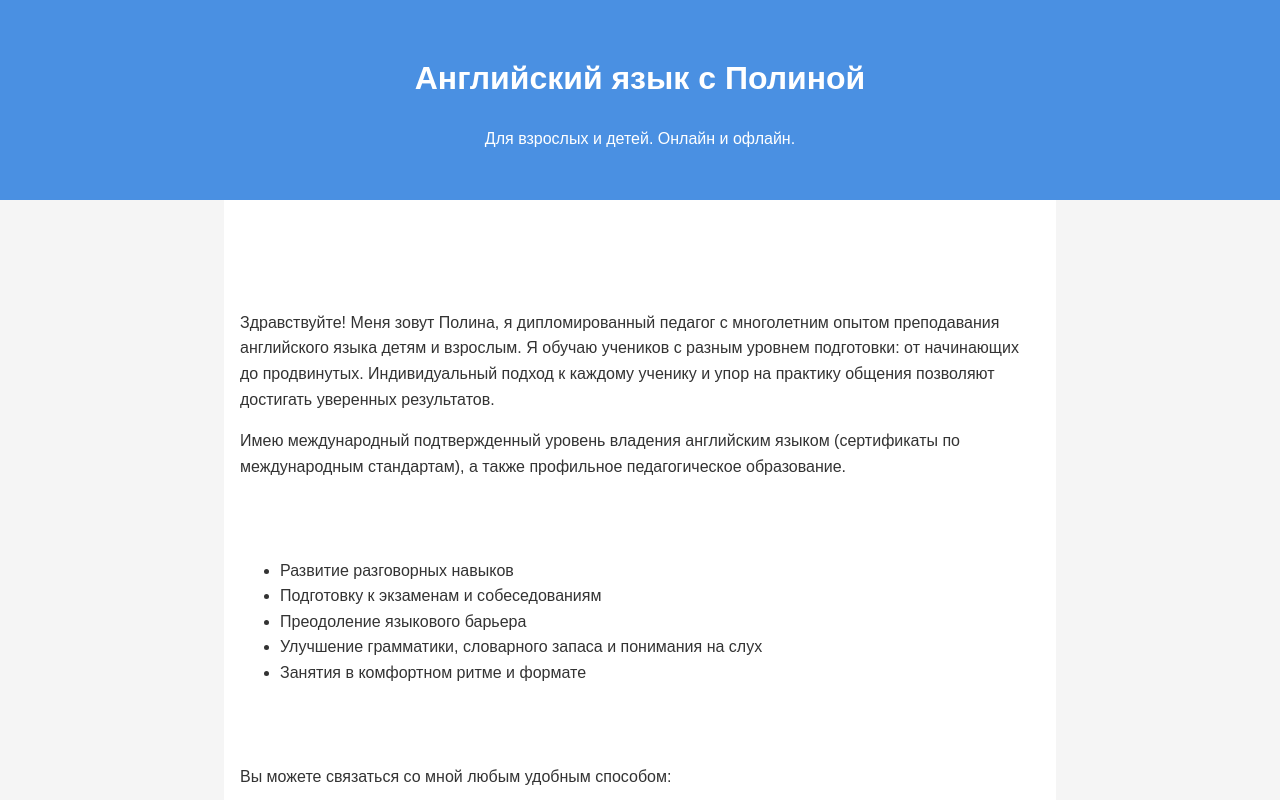
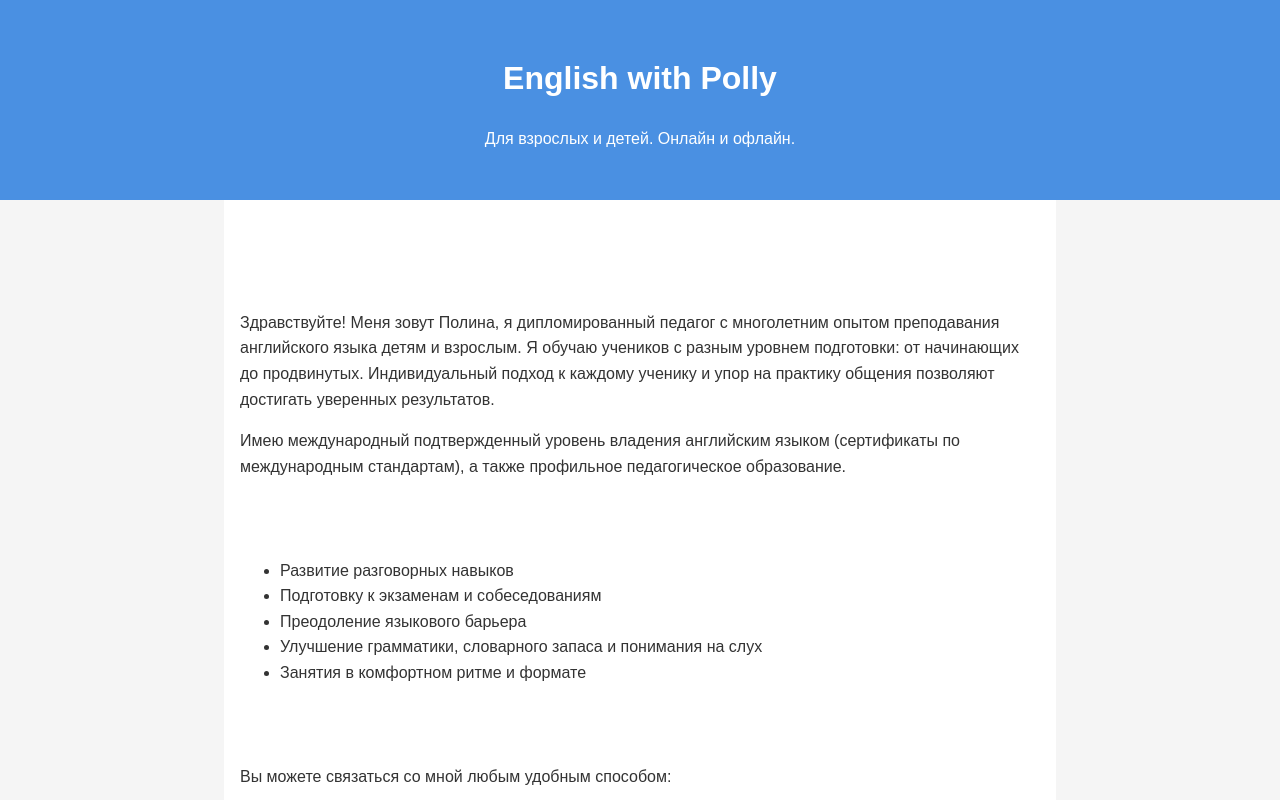
Before and after one commit to Staffsd/English-with-Polly, a plain HTML site: page index.html in a window 1280 px wide. Shown: the top 800 px of the page. Drawn offline with Linux system fonts and the light colour scheme.

Commit message:
Update index.html

```diff
--- a/index.html
+++ b/index.html
@@ -51,7 +51,7 @@
 </head>
 <body>
   <header>
-    <h1>Английский язык с Полиной</h1>
+    <h1>English with Polly</h1>
     <p>Для взрослых и детей. Онлайн и офлайн.</p>
   </header>
   <main>
```
